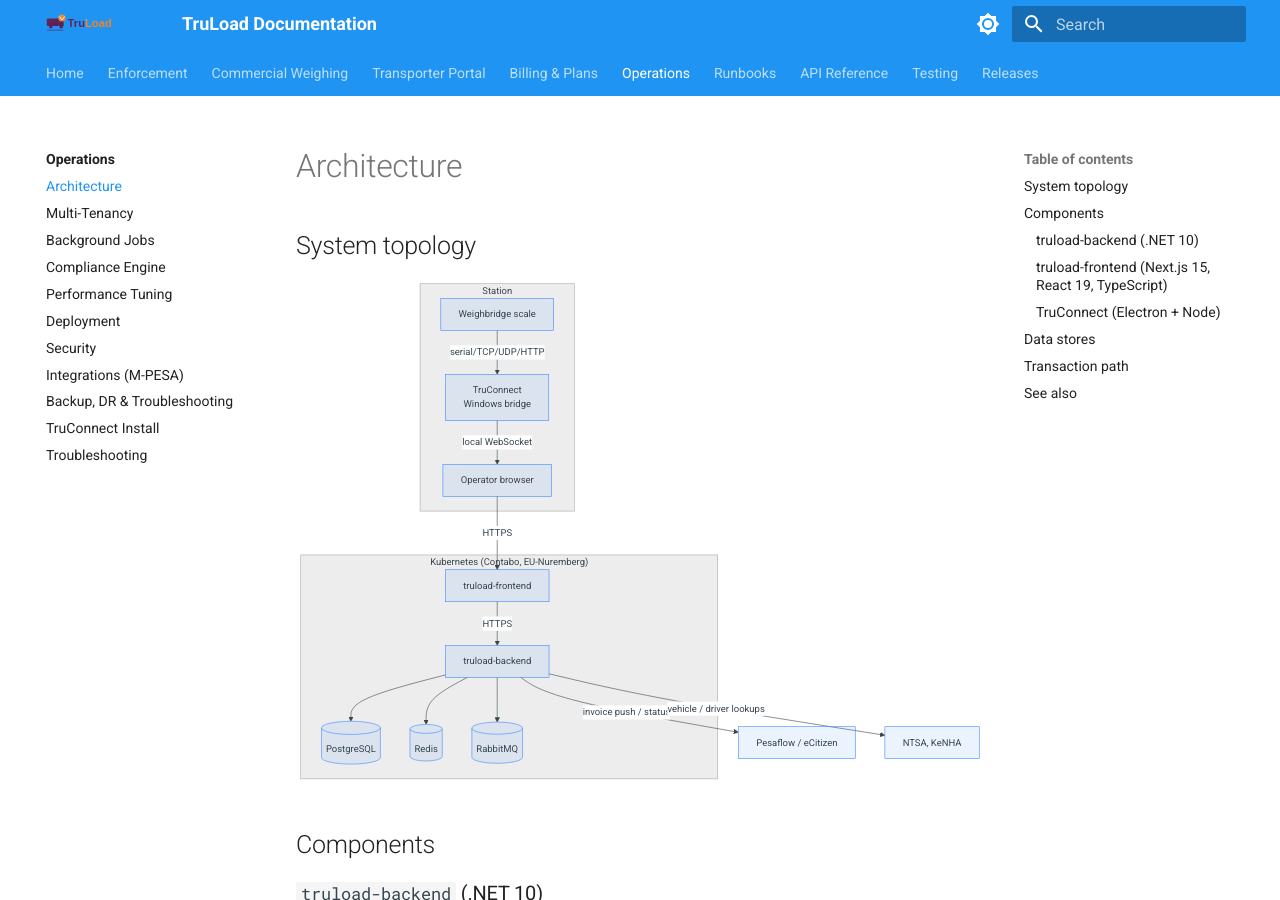
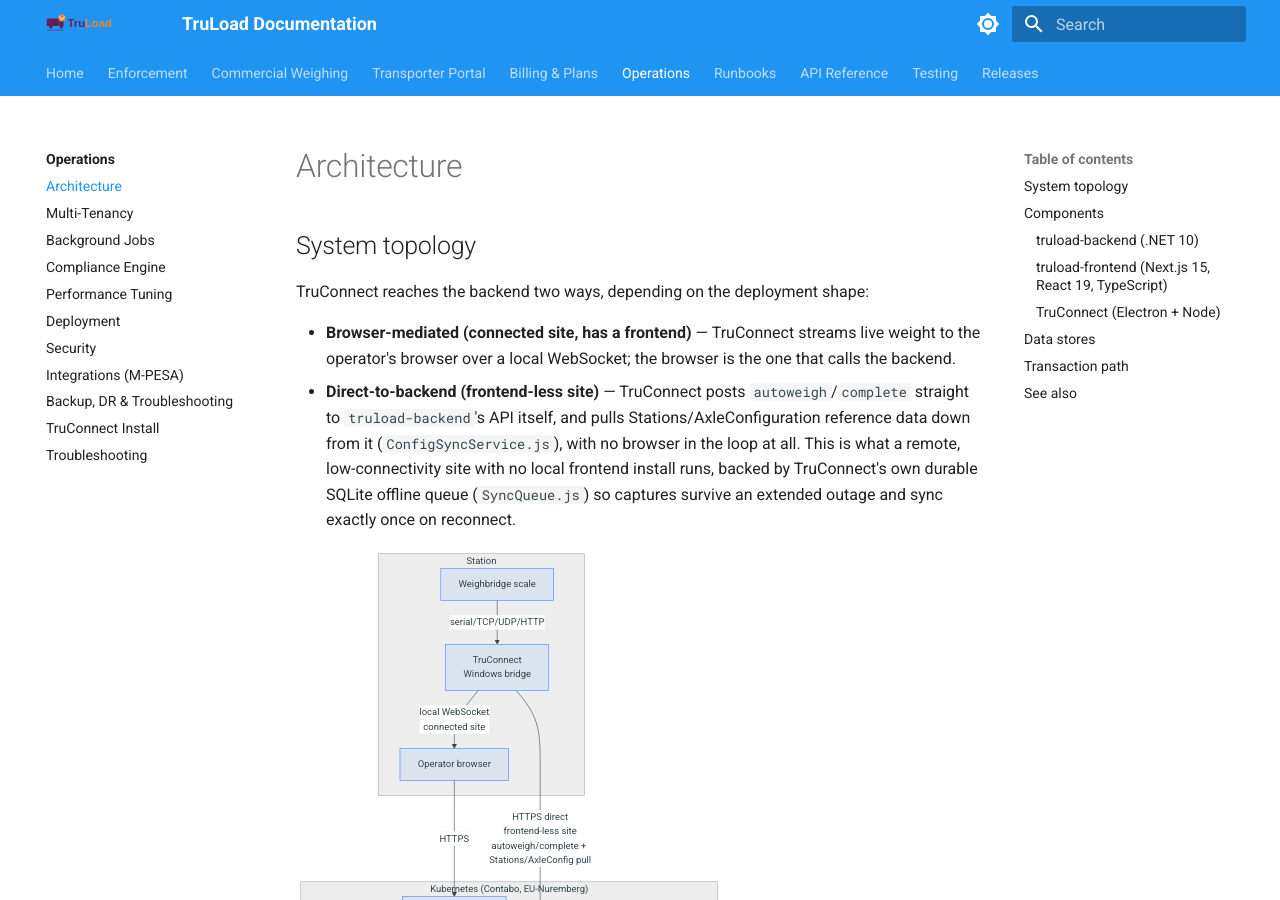
Before and after one commit to Bengo-Hub/truload-docs, an MkDocs documentation site: the page built from docs/technical/architecture.md, in a window 1280 px wide and 900 px high. Built offline with MkDocs 1.6.1 and Material for MkDocs 9.7.7, drawn with Linux system fonts in a browser that asks for light colours; some of the changed text lies outside the part shown.

Commit message:
docs(technical): document TruConnect's direct-to-backend path alongside the browser path
architecture.md and index.md described TruConnect as reaching only the
operator's browser over a local WebSocket. TruConnect can also post
autoweigh/complete straight to truload-backend's API and pull Stations/
AxleConfiguration reference data down from it, for frontend-less deployments
with no browser in the loop at all. Update the topology diagram and module
list (src/backend/ was missing) to show both paths and when each applies.

````diff
--- a/docs/technical/architecture.md
+++ b/docs/technical/architecture.md
@@ -1,6 +1,16 @@
 # Architecture
 
 ## System topology
+
+TruConnect reaches the backend two ways, depending on the deployment shape:
+
+- **Browser-mediated (connected site, has a frontend)** — TruConnect streams live weight to the
+  operator's browser over a local WebSocket; the browser is the one that calls the backend.
+- **Direct-to-backend (frontend-less site)** — TruConnect posts `autoweigh`/`complete` straight to
+  `truload-backend`'s API itself, and pulls Stations/AxleConfiguration reference data down from it
+  (`ConfigSyncService.js`), with no browser in the loop at all. This is what a remote, low-connectivity
+  site with no local frontend install runs, backed by TruConnect's own durable SQLite offline queue
+  (`SyncQueue.js`) so captures survive an extended outage and sync exactly once on reconnect.
 
 ```mermaid
 flowchart TD
@@ -9,7 +19,7 @@ flowchart TD
     tc[TruConnect<br/>Windows bridge]
     browser[Operator browser]
     scale -->|serial/TCP/UDP/HTTP| tc
-    tc -->|local WebSocket| browser
+    tc -->|local WebSocket<br/>connected site| browser
   end
 
   subgraph Cluster["Kubernetes (Contabo, EU-Nuremberg)"]
@@ -22,6 +32,7 @@ flowchart TD
 
   browser -->|HTTPS| fe
   fe -->|HTTPS| be
+  tc -->|HTTPS direct<br/>frontend-less site<br/>autoweigh/complete + Stations/AxleConfig pull| be
   be --> pg
   be --> rd
   be --> mq
@@ -84,6 +95,10 @@ Pluggable adapter model:
 - `src/core/` — EventBus, StateManager, ConnectionPool
 - `src/database/` — `better-sqlite3` with migrations
 - `src/cloud/` — two-way sync with the backend
+- `src/backend/` — direct backend integration for frontend-less deployments:
+  `BackendClient.js` (auth + `autoweigh`/`complete` submission), `SyncQueue.js` (durable
+  `weighing_queue` SQLite table, dependency-chained sends, per-call idempotency key, backoff,
+  dead-letter), `ConfigSyncService.js` (Stations/AxleConfiguration mirror + drift detection)
 - `src/simulation/` — scripted feeds for regression runs
 
 ## Data stores
@@ -98,8 +113,9 @@ Pluggable adapter model:
 1. Operator authenticates; backend issues JWT with role + permission
    claims.
 2. Frontend calls the relevant module endpoints.
-3. TruConnect streams live weight to the browser; the browser posts the
-   capture to the backend.
+3. TruConnect streams live weight to the browser, which posts the capture to the backend
+   (connected site) — or, at a frontend-less site, TruConnect posts `autoweigh`/`complete`
+   straight to the backend itself, queuing locally first so a capture survives an outage.
 4. Compliance engine computes axle-group aggregation, tolerance, and the
    overload decision.
 5. Case register, yard entry, and prosecution records auto-create where
````
Also changed, not shown: docs/index.md (+4 -2 lines).
